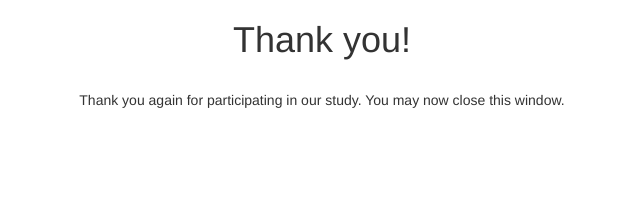
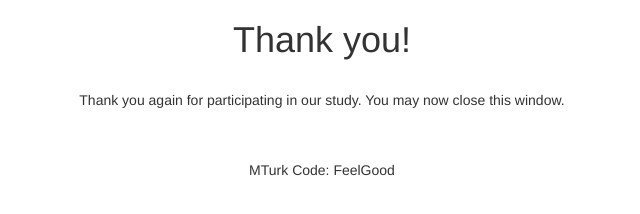
Before and after one commit to cabbysaurus/JournalingStudy, a plain HTML site: page journalEnd.html in a window 1280 px wide. Shown: the whole page, without its empty margins (318-958 px from the left). Drawn offline with nearby package versions, Linux system fonts and the light colour scheme.

Commit message:
Update journalEnd.html
adding MTurk code

```diff
--- a/journalEnd.html
+++ b/journalEnd.html
@@ -14,6 +14,8 @@
   <h1 class="text-center">Thank you!</h1>
   <br>
   <p class="text-center">Thank you again for participating in our study. You may now close this window.</p>
+  <br><br>
+  <p class="text-center">MTurk Code: FeelGood</p>
 </div>
 
 </body>
```
